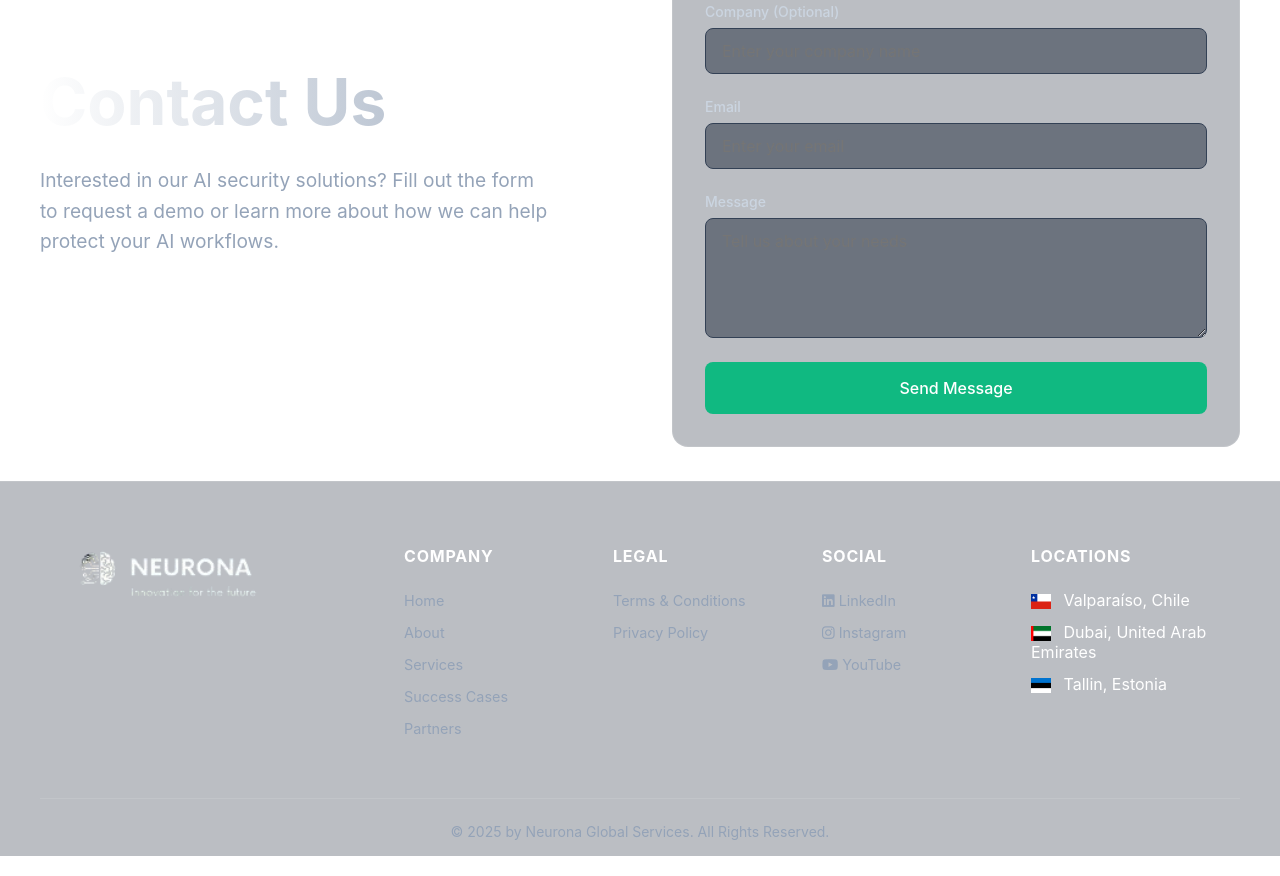
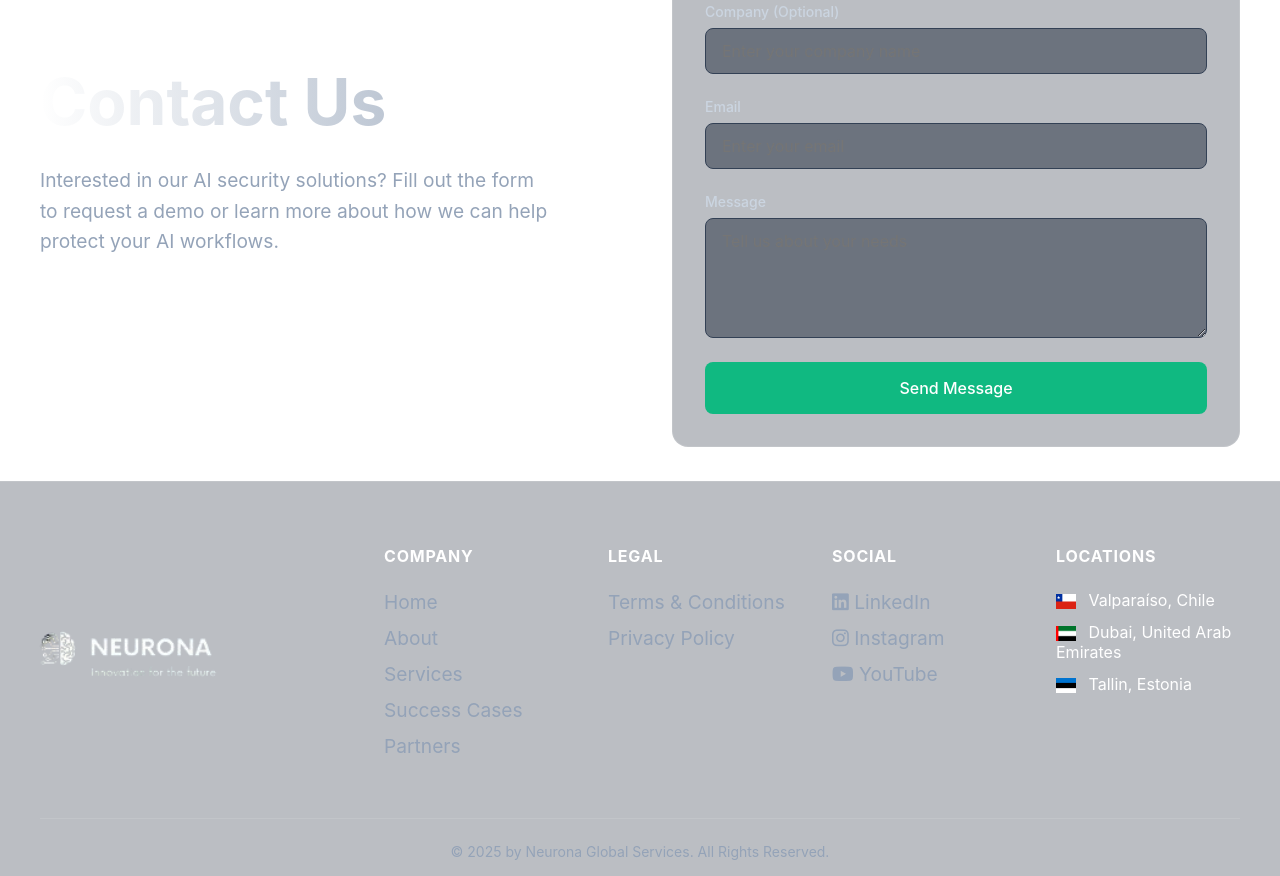
Before and after one commit to PieroJacinto/neurona, a plain HTML site: page index.html in a window 1280 px wide. Shown: the part 1920-2796 px from the top of the page. Drawn offline with Linux system fonts and the light colour scheme; some icons are missing.

Commit message:
footer finished

```diff
--- a/assets/css/style.css
+++ b/assets/css/style.css
@@ -479,7 +479,7 @@ form button:hover {
 }
 
 .footer-container {
-  max-width: 1200px;
+
   margin: 0 auto;
   padding: 0 2rem;
   display: grid;
@@ -491,6 +491,7 @@ form button:hover {
   display: flex;
   flex-direction: column;
   gap: 1rem;
+  justify-content: center;
 }
 
 .footer-logo {
@@ -530,11 +531,11 @@ form button:hover {
   color: #94a3b8;
   text-decoration: none;
   transition: color 0.3s ease;
-  font-size: 0.9rem;
+  font-size: 1.2rem;
 }
 
 .footer-section ul li a:hover {
-  color: #fff;
+  color: #059669;
 }
 
 .footer-section .flag {
--- a/index.html
+++ b/index.html
@@ -111,8 +111,8 @@
                     <div class="footer-section">
                         <h3>COMPANY</h3>
                         <ul>
-                            <li><a href="#">Home</a></li>
-                            <li><a href="#">About</a></li>
+                            <li><a href="#hero">Home</a></li>
+                            <li><a href="#card-section">About</a></li>
                             <li><a href="#">Services</a></li>
                             <li><a href="#">Success Cases</a></li>
                             <li><a href="#">Partners</a></li>
```
